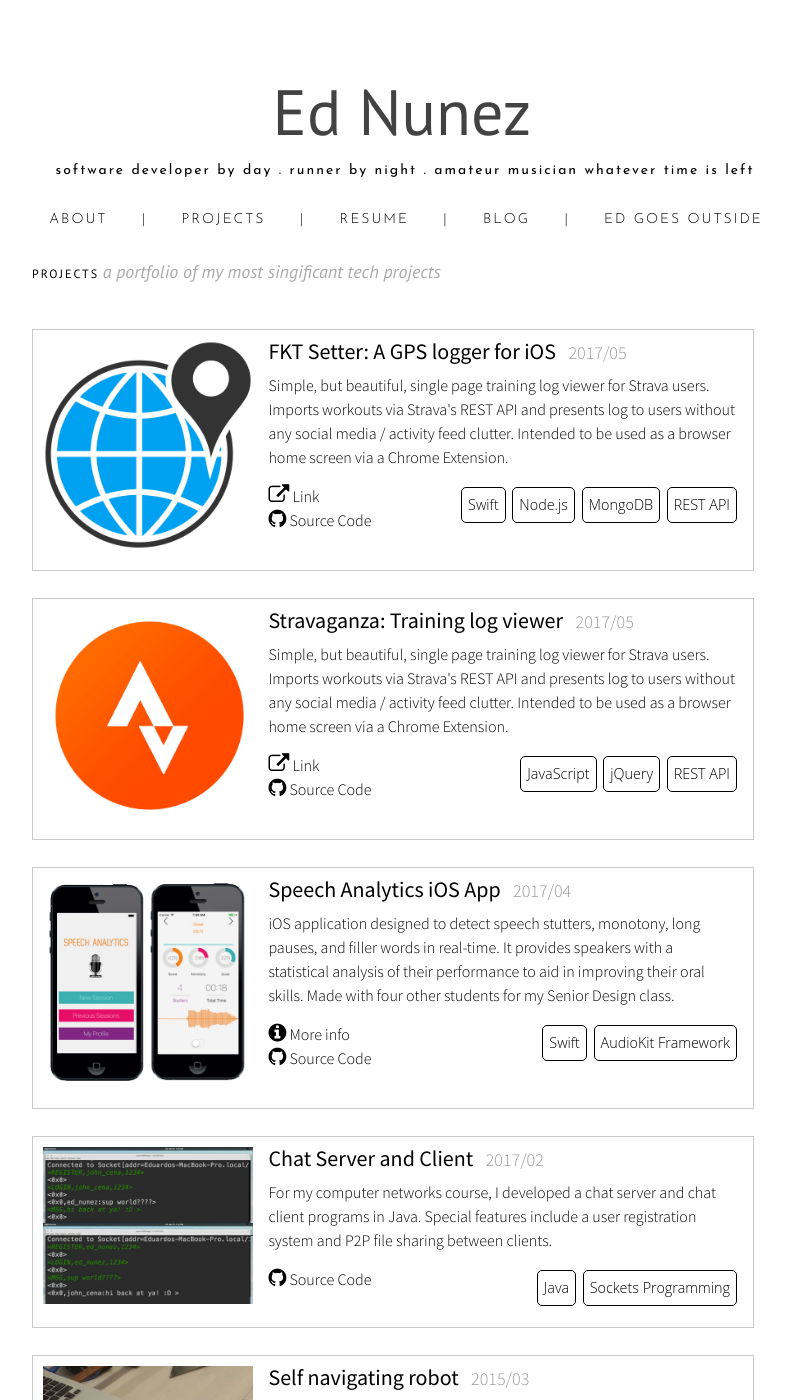
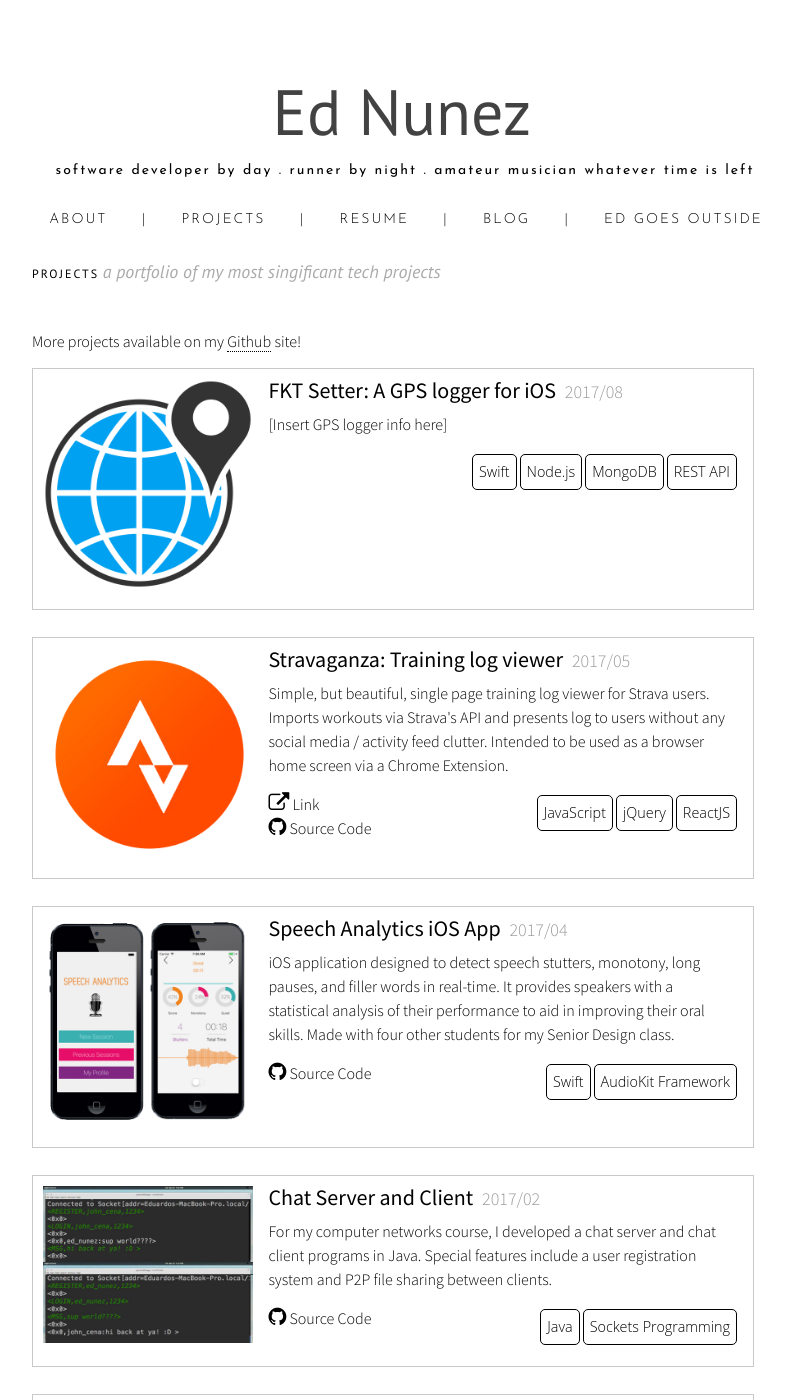
Before and after one commit to ednunezg/ednunezg.github.io, a Jekyll site: the page built from projects.md, in a window 1280 px wide and 1400 px high. Shown: the whole window, without its empty margins (238-1029 px from the left). Built offline with Jekyll 4.4.1, drawn with Linux system fonts in a browser that asks for light colours; nearby versions of some CDN libraries; some of the changed text lies outside the part shown.

Commit message:
Projects are now dynamically loaded from JSON file

```diff
--- /dev/null
+++ b/js/common.js
@@ -0,0 +1,20 @@
+
+
+function loadJSON(path, success, error)
+{
+    var xhr = new XMLHttpRequest();
+    xhr.onreadystatechange = function()
+    {
+        if (xhr.readyState === XMLHttpRequest.DONE) {
+            if (xhr.status === 200) {
+            if (success)
+                success(JSON.parse(xhr.responseText));
+            } else {
+                if (error)
+                    error(xhr);
+            }
+        }
+    };
+    xhr.open("GET", path, true);
+    xhr.send();
+}
--- /dev/null
+++ b/projects.json
@@ -0,0 +1,160 @@
+[
+	{
+		"title":"FKT Setter: A GPS logger for iOS",
+
+		"date":"2017/08",
+
+		"image":"/assets/projects/fkt-setter.png",
+
+		"info":"[Insert GPS logger info here]                                                                                                                                                                                                       ",
+
+		"links":{
+			"main":null,
+			"moreinfo":null,
+			"source":null
+		},
+
+		"tags":["Swift","Node.js","MongoDB","REST API"]
+	},
+
+
+	{
+		"title":"Stravaganza: Training log viewer",
+
+		"date":"2017/05",
+
+		"image":"/assets/projects/strava.png",
+
+		"info":"Simple, but beautiful, single page training log viewer for Strava users. Imports workouts via Strava's API and presents log to users without any social media / activity feed clutter. Intended to be used as a browser home screen via a <a href=''>Chrome Extension</a>.",
+
+		"links":{
+			"main":"http://www.tbd.com",
+			"moreinfo":null,
+			"source":"http://www.tbd.com"
+		},
+
+		"tags":["JavaScript","jQuery","ReactJS"]
+	},
+
+	{
+		"title":"Speech Analytics iOS App",
+
+		"date":"2017/04",
+
+		"image":"/assets/projects/speechanalytics.png",
+
+		"info":"iOS application designed to detect speech stutters, monotony, long pauses, and filler words in real-time. It provides speakers with a statistical analysis of their performance to aid in improving their oral skills. Made with four other students for my Senior Design class.",
+
+		"links":{
+			"main":null,
+			"moreinfo":null,
+			"source":"https://github.com/eddypuffs/Speech_Analytics_App"
+		},
+
+		"tags":["Swift","AudioKit Framework"]
+	},
+
+
+	{
+		"title":"Chat Server and Client",
+
+		"date":"2017/02",
+
+		"image":"/assets/projects/chat.jpg",
+
+		"info":"For my computer networks course, I developed a chat server and chat client programs in Java. Special features include a user registration system and P2P file sharing between clients.",
+
+		"links":{
+			"main":null,
+			"moreinfo":null,
+			"source":"https://github.com/eddypuffs/Chat_Client_And_Server"
+		},
+
+		"tags":["Java","Sockets Programming"]
+	},
+
+
+	{
+		"hidden":"true",
+
+		"title":"OS161",
+
+		"date":"2017/02",
+
+		"image":"/assets/projects/os161.png",
+
+		"info":"For my operating systems course, I extended the functionality of the primitive OS161 operating system written in C. I implemented smarter process schedulers, multi-threading and virtual memory.",
+
+		"links":{
+			"main":null,
+			"moreinfo":null,
+			"source":"https://github.com/eddypuffs/OS161-Schedulers"
+		},
+
+		"tags":["C"]
+	},
+
+	{
+		"title":"Self navigating robot",
+
+		"date":"2015/03",
+
+		"image":"/assets/projects/cnc-alternative.jpg",
+
+		"info":"Created prototype for a robot that autonomously navigates in 2D space to research portable and affordable solutions to CNC Mills. Future prototypes will include mounted drawing device. System relies on Arduino board, Zigbee communication, robot localization methods, and PID control.",
+
+		"links":{
+			"main":null,
+
+			"moreinfo":"https://www.slideshare.net/EduardoNunez10/ed-nunez-mobile-robot-cnc-alternative",
+
+			"source":"https://github.com/eddypuffs/Chat_Client_And_Server"
+		},
+
+		"tags":["Arduino","Sockets Zigbee"]
+
+	},
+
+	{
+		"title":"Printer resources notification app",
+
+		"date":"2014/04",
+
+		"image":"/assets/projects/csom-printer.png",
+
+		"info":"Desktop app I made while working in Carlson IT sophomore year. App parses HTML text from printer servers, interprets whether printers have hit critical levels, and notifies the user via email or text.",
+
+		"links":{
+			"main":null,
+
+			"moreinfo":null,
+
+			"source":"https://github.com/eddypuffs/CSOM_Printer_Notifier"
+		},
+
+		"tags":["Java","HTML Parsing"]
+
+	},
+
+	{
+		"title":"Engineers Without Borders UMN Checkout",
+
+		"date":"2014/02",
+
+		"image":"/assets/projects/ewb.jpg",
+
+		"info":"My first hands-on software project. Made a dynamic website from scratch that allows members of EWB UMN reserve and checkout items from a catalog.",
+
+		"links":{
+			"main":"http://checkout.ewb-umn.org",
+
+			"moreinfo":null,
+
+			"source":"https://github.com/eddypuffs/checkout.ewb-umn.org"
+		},
+
+		"tags":["PHP","mySQL"]
+
+	}
+
+]
--- a/projects.md
+++ b/projects.md
@@ -6,260 +6,110 @@
 order: 1
 ---
 
-<br>
-<div class="projects">
-
-
-<!-- Strava -->
-
-<div class="project">
-
-	<div class="project-image">
-		<img src="{{ site.url }}/assets/projects/fkt-setter.png">
-	</div>
-
-	<div class="project-body">
-
-	  <div class="project-title"> <h2>FKT Setter: A GPS logger for iOS</h2> <div class="date">2017/05</div> <br> </div>
-
-	  <div class="project-info">
-      <p> Simple, but beautiful, single page training log viewer for Strava users. Imports workouts via Strava's REST API and presents log to users without any social media / activity feed clutter. Intended to be used as a browser home screen via a <a href="">Chrome Extension</a>. </p>
-	  </div>
-
-	  <div class="project-links">
-	  <a href="https://checkout.ewb-umn.org"><i class="fa fa-external-link"></i> Link</a><br>
-	  <a href="https://github.com/eddypuffs/Speech_Analytics_App"><i class="fa fa-github"></i> Source Code</a>
-	  </div>
-
-	  <ul class="project-tags">
-	  	<li class="project-tag">Swift</li>
-	  	<li class="project-tag">Node.js</li>
-	  	<li class="project-tag">MongoDB</li>
-	  	<li class="project-tag">REST API</li>
-	  </ul>
-
-	</div>
-</div>
-<br>
-
-
-<!-- Strava -->
-
-<div class="project">
-
-	<div class="project-image">
-		<img src="{{ site.url }}/assets/projects/strava.png">
-	</div>
-
-	<div class="project-body">
-
-	  <div class="project-title"> <h2>Stravaganza: Training log viewer</h2> <div class="date">2017/05</div> <br> </div>
-
-	  <div class="project-info">
-      <p> Simple, but beautiful, single page training log viewer for Strava users. Imports workouts via Strava's REST API and presents log to users without any social media / activity feed clutter. Intended to be used as a browser home screen via a <a href="">Chrome Extension</a>. </p>
-	  </div>
-
-	  <div class="project-links">
-	  <a href="https://checkout.ewb-umn.org"><i class="fa fa-external-link"></i> Link</a><br>
-	  <a href="https://github.com/eddypuffs/Speech_Analytics_App"><i class="fa fa-github"></i> Source Code</a>
-	  </div>
-
-	  <ul class="project-tags">
-	  	<li class="project-tag">JavaScript</li>
-	  	<li class="project-tag">jQuery</li>
-	  	<li class="project-tag">REST API</li>
-	  </ul>
-
-	</div>
-</div>
-<br>
 
 
 
 
-<!-- Speech analytics app -->
-
-<div class="project">
-
-	<div class="project-image">
-		<img src="{{ site.url }}/assets/projects/speechanalytics.png">
-	</div>
-
-	<div class="project-body">
-
-	  <div class="project-title"> <h2>Speech Analytics iOS App</h2> <div class="date">2017/04</div> <br> </div>
-
-	  <div class="project-info">
-      <p> iOS application designed to detect speech stutters, monotony, long pauses, and filler words in real-time. It provides speakers with a statistical analysis of their performance to aid in improving their oral skills. Made with four other students for my Senior Design class.</p>
-	  </div>
-
-	  <div class="project-links">
-	  <a href="https://github.com/eddypuffs/Speech_Analytics_App"><i class="fa fa-info-circle"></i> More info</a><br>
-	  <a href="https://github.com/eddypuffs/Speech_Analytics_App"><i class="fa fa-github"></i> Source Code</a>
-	  </div>
-
-	  <ul class="project-tags">
-	  	<li class="project-tag">Swift</li>
-	  	<li class="project-tag">AudioKit Framework</li>
-	  </ul>
-
-	</div>
+<br>
+<div class="projects" id="projects">
+<p> More projects available on my <a style="border-bottom: 1px dotted black;" href="http://www.github.com/eddypuffs">Github</a> site! </p>
 </div>
-<br>
-
-<!-- Chat Server -->
-
-<div class="miniproject">
-
-	<div class="project-image">
-		<img src="{{ site.url }}/assets/projects/chat.jpg">
-	</div>
-
-	<div class="project-body">
-
-	  <div class="project-title"> <h2>Chat Server and Client</h2> <div class="date">2017/02</div> <br> </div>
-
-	  <div class="project-info">
-      <p> For my computer networks course, I developed a chat server and chat client programs in Java. Special features include a user registration system and P2P file sharing between clients.</p>
-	  </div>
-
-	  <div class="project-links">
-	  <a href="https://github.com/eddypuffs/Chat_Client_And_Server"><i class="fa fa-github"></i> Source Code</a>
-	  </div>
-
-	  <ul class="project-tags">
-	  	<li class="project-tag">Java</li>
-	  	<li class="project-tag">Sockets Programming</li>
-	  </ul>
-
-	</div>
-</div>
-<br>
 
 
 
-<!-- OS (Commenting for now) -->
-
-<!--
-<div class="miniproject">
-
-	<div class="project-image">
-		<img src="{{ site.url }}/assets/projects/os161.png">
-	</div>
-
-	<div class="project-body">
-
-	  <div class="project-title"> <h2>OS161</h2> <div class="date">2017/02</div> <br> </div>
-
-	  <div class="project-info">
-      <p> For my operating systems course, I extended the functionality of the primitive OS161 operating system written in C. I implemented smarter process schedulers, multi-threading and virtual memory.</p>
-	  </div>
-
-	  <div class="project-links">
-	  <a href="https://github.com/eddypuffs/OS161-Schedulers"><i class="fa fa-github"></i> Source Code</a>
-	  </div>
-
-	  <ul class="project-tags">
-	  	<li class="project-tag">C</li>
-	  </ul>
-
-	</div>
-</div>
-<br>
--->
-
-<!-- Self navigating robot -->
-
-<div class="project">
-
-	<div class="project-image">
-		<img src="{{ site.url }}/assets/projects/cnc-alternative.jpg">
-	</div>
-
-	<div class="project-body">
-
-	  <div class="project-title"> <h2>Self navigating robot</h2> <div class="date">2015/03</div> <br> </div>
-
-	  <div class="project-info">
-      <p> Created prototype for a robot that autonomously navigates in 2D space to research portable and affordable solutions to CNC Mills. Future prototypes will include mounted drawing device. System relies on Arduino board, Zigbee communication, robot localization methods, and PID control.</p>
-	  </div>
-
-	  <div class="project-links">
-	  <a href="https://www.slideshare.net/EduardoNunez10/ed-nunez-mobile-robot-cnc-alternative"><i class="fa fa-info-circle"></i> More info</a><br>
-	  <a href="https://github.com/eddypuffs/CNC_Alternative_Bot"><i class="fa fa-github"></i> Source Code</a>
-	  </div>
-
-	  <ul class="project-tags">
-	  	<li class="project-tag">Arduino</li>
-	  	<li class="project-tag">Zigbee</li>
-	  </ul>
-	</div>
-</div>
-<br>
+<script type="text/javascript" src="/js/common.js"></script>
 
 
+<script>
+
+	//1. Open the projects JSON file
+
+	var projects = [];
+	loadJSON('../projects.json',
+	         function(data) { generateContent(data); },
+	         function(xhr) { console.error(xhr); }
+	);
 
 
-<!-- Printer notification -->
-
-<div class="miniproject">
-
-	<div class="project-image">
-		<img src="{{ site.url }}/assets/projects/csom-printer.png">
-	</div>
-
-	<div class="project-body">
-
-	  <div class="project-title"> <h2>Printer resources notification app</h2> <div class="date">2014/04</div> <br> </div>
-
-	  <div class="project-info">
-      <p> Desktop app I made while working in Carlson IT sophomore year. App parses HTML text from printer servers, interprets whether printers have hit critical levels, and notifies the user via email or text</p>
-	  </div>
-
-	  <div class="project-links">
-	  <a href="https://github.com/eddypuffs/CSOM_Printer_Notifier"><i class="fa fa-github"></i> Source Code</a>
-	  </div>
-
-	  <ul class="project-tags">
-	  	<li class="project-tag">Java</li>
-	  	<li class="project-tag">HTML Parsing</li>
-	  </ul>
-
-	</div>
-</div>
-<br>
-
-<!-- EWB Checkout -->
-
-<div class="miniproject">
-
-	<div class="project-image">
-		<img src="{{ site.url }}/assets/projects/ewb.jpg">
-	</div>
-
-	<div class="project-body">
-
-	  <div class="project-title"> <h2>Engineers Without Borders UMN Checkout</h2>  <div class="date">2014/02</div> <br> </div>
-
-	  <div class="project-info">
-      <p> My first hands-on software project. Made a dynamic website from scratch that allows members of EWB UMN reserve and checkout items from a catalog.</p>
-	  </div>
-
-	  <div class="project-links">
-	  <a href="http://checkout.ewb-umn.org"><i class="fa fa-external-link"></i> Link</a><br>
-	  <a href="https://github.com/eddypuffs/checkout.ewb-umn.org"><i class="fa fa-github"></i> Source Code</a>
-	  </div>
-
-	  <ul class="project-tags">
-	  	<li class="project-tag">PHP</li>
-	  	<li class="project-tag">mySQL</li>
-	  </ul>
-
-	</div>
-</div>
-<br>
-
-<p> More projects available on my <a style="border-bottom: 1px dotted black;" href="http://www.github.com/eddypuffs">Github</a> site! </p>
+	//2. Generate "project" divs inside "projects"
 
 
-</div>
+	function generateContent(projects){
+		console.log(projects);
+
+		var projectsDiv = document.getElementById('projects');
+
+		for (var i = 0; i < projects.length; i++) {
+
+
+			//Check if hidden
+
+			if(projects[i].hidden == "true") continue;
+
+			//Determine the height of the project box
+
+			var projectType = (projects[i].info.length > 220) ? "project" : "miniproject";
+
+			//Create new project div
+
+			var newDiv = document.createElement('div');
+			newDiv.className = projectType;
+			projectsDiv.appendChild(newDiv);
+
+
+			//Create HTML structure for the project div
+
+			var imageDiv = newDiv.appendChild(document.createElement("div"));
+			imageDiv.className = "project-image";
+
+			var bodyDiv = newDiv.appendChild(document.createElement("div"));
+			bodyDiv.className = "project-body";
+
+			var titleDiv = bodyDiv.appendChild(document.createElement("div"));
+			titleDiv.className = "project-title";
+
+			var infoDiv = bodyDiv.appendChild(document.createElement("div"));
+			infoDiv.className = "project-info";
+
+			var linksDiv = bodyDiv.appendChild(document.createElement("div"));
+			linksDiv.className = "project-links";
+
+			var tagsDiv = bodyDiv.appendChild(document.createElement("ul"));
+			tagsDiv.className = "project-tags";
+
+
+			//image content
+			imageDiv.innerHTML = '<img src="{{ site.url }}'+projects[i].image+'" >';
+
+			//title content
+			titleDiv.innerHTML = '<h2>'+projects[i].title+"</h2>" + '<div class="date">' + projects[i].date + '</div> <br>'
+
+			//info content
+			infoDiv.innerHTML = '<p>' + projects[i].info + '</p>';
+
+			//links content
+			if(projects[i].links.main != null){
+				linksDiv.innerHTML += '<a href='+projects[i].links.main+'><i class="fa fa-external-link"></i> Link</a><br>';
+			}
+			if(projects[i].links.moreinfo != null){
+				linksDiv.innerHTML += '<a href='+projects[i].links.moreinfo+'><i class="fa fa-info-circle"></i> More info</a><br>';
+			}
+			if(projects[i].links.source != null){
+				linksDiv.innerHTML += '<a href='+projects[i].links.source+'><i class="fa fa-github"></i> Source Code</a><br>';
+			}
+
+			//tags content
+			for (var j = 0; j < projects[i].tags.length; j++) {
+				var tag = projects[i].tags[j];
+				tagsDiv.innerHTML+='<li class="project-tag">'+tag+'</li>'
+			}
+
+
+			projectsDiv.appendChild(document.createElement('br'));
+
+
+		}
+
+	}
+
+</script>
```
Also changed, not shown: 4 other files.
